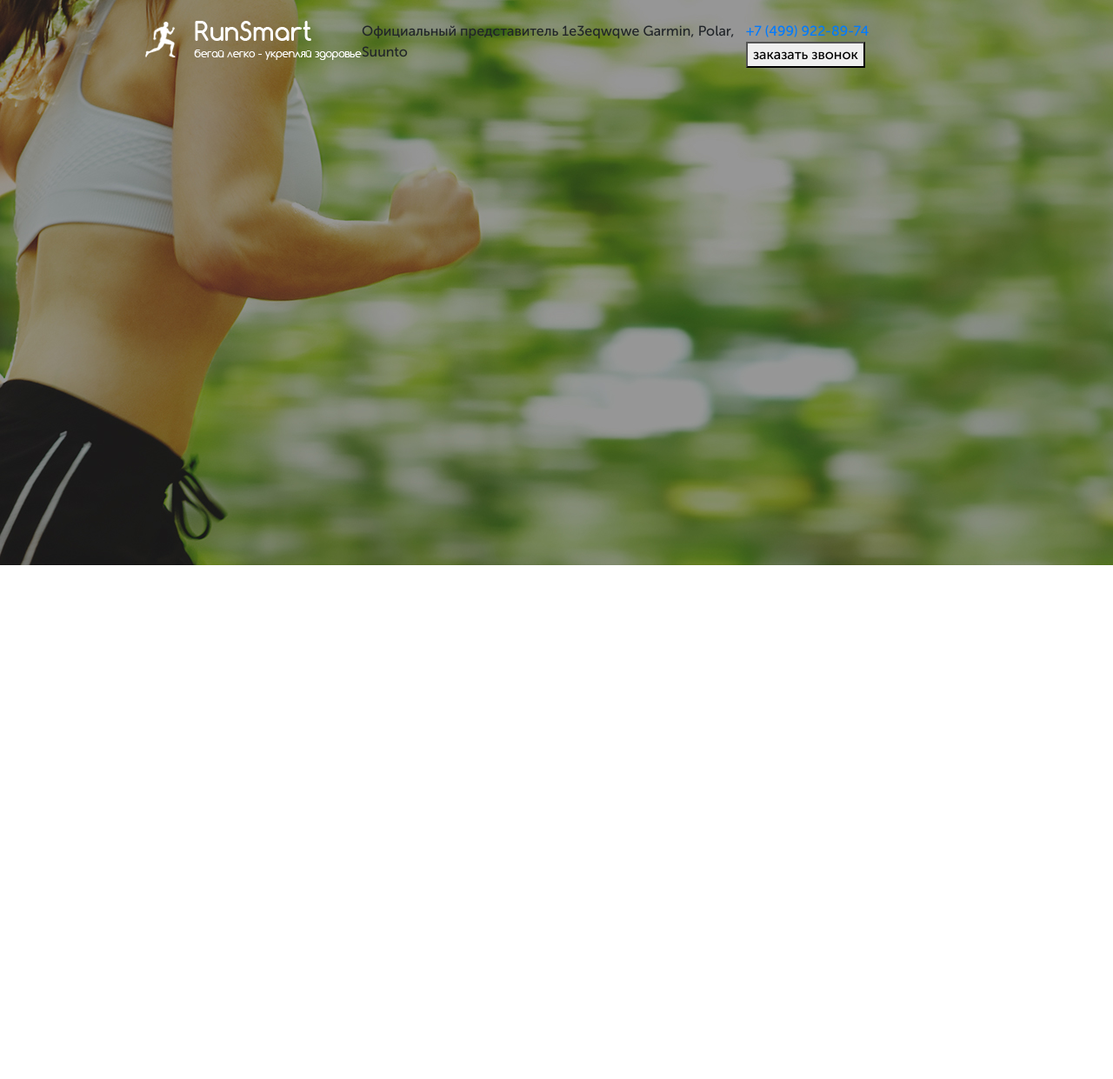
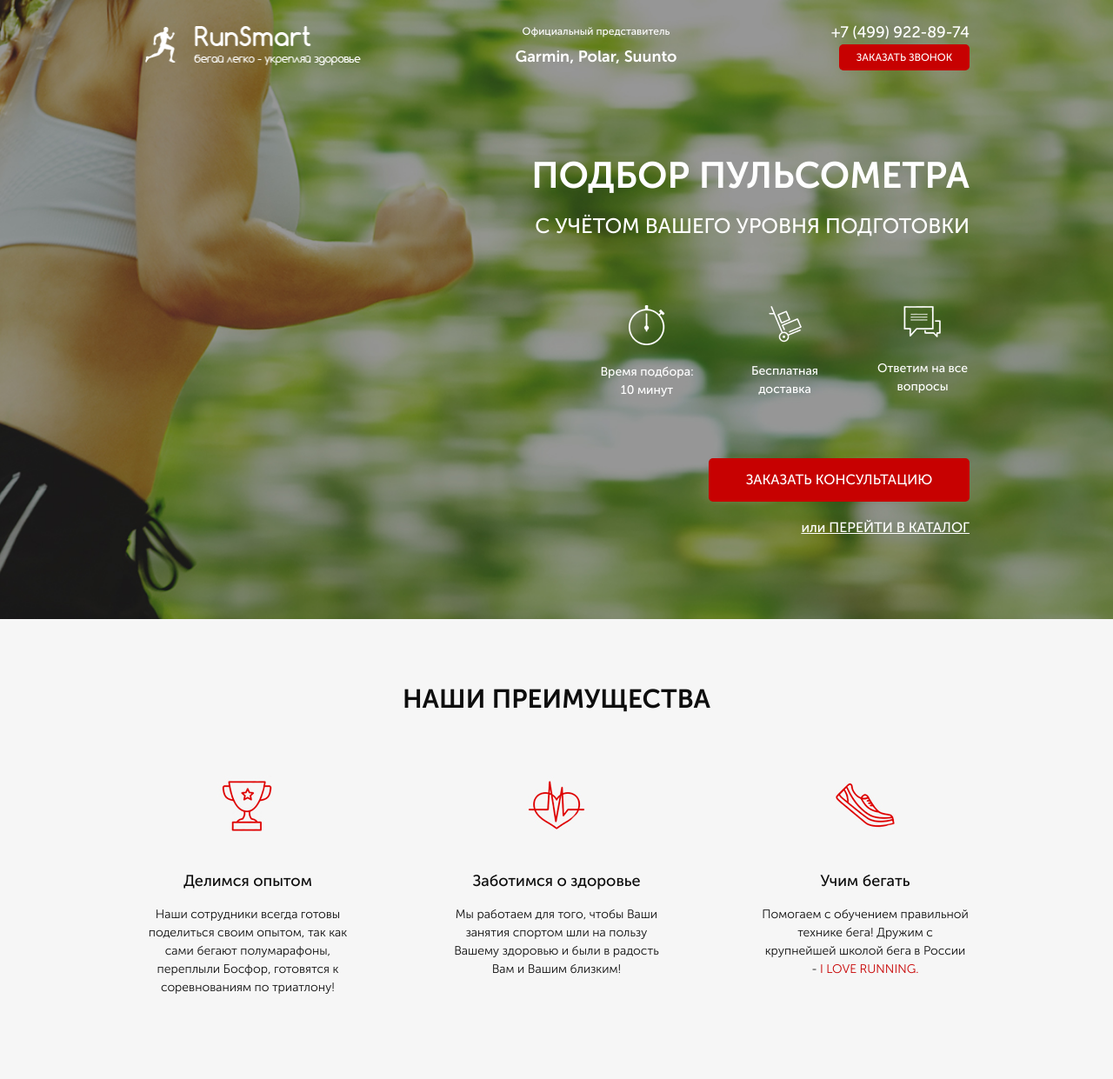
Before and after one commit to Waite777/RunStart, a website: page src/index.html in a window 1280 px wide. Shown: the whole page at 87% size. Before the commit the page ends 800 px from the top, so only its background shows below. Drawn offline with Linux system fonts and the light colour scheme.

Commit message:
header, main

```diff
--- a/src/index.html
+++ b/src/index.html
@@ -19,7 +19,7 @@
                <img src="img/logo.png" alt="logo">
             </a>
             <div class="header__official">
-               Официальный представитель 1e3eqwqwe
+               Официальный представитель
                <span>Garmin, Polar, Suunto</span>
             </div>
             <div class="header__contacts">
@@ -27,8 +27,64 @@
                <button class="button">заказать звонок</button>
             </div>
          </header>
+         <div class="promo__wrapper">
+            <h1 class="promo__header">Подбор пульсометра</h1>
+            <h2 class="promo__subheader">с учётом Вашего уровня подготовки</h2>
+
+            <div class="promo__icons">
+               <div class="promo__icon">
+                  <img src="img/icon/timer.png" alt="timer">
+                  Время подбора: 10 минут
+               </div>
+               <div class="promo__icon">
+                  <img src="img/icon/app.png" alt="app">
+                  Бесплатная доставка
+               </div>
+               <div class="promo__icon">
+                  <img src="img/icon/messages.png" alt="messages">
+                  Ответим на все вопросы
+               </div>
+            </div>
+
+            <button class="button button-main">заказать консультацию</button>
+            <div class="promo__link">
+               или
+               <a href="#">ПЕРЕЙТИ В КАТАЛОГ</a>
+            </div>
+         </div>
       </div>
    </div>
+
+   <section class="advantages">
+      <div class="container">
+         <h2 class="advantages__title">НАШИ ПРЕИМУЩЕСТВА</h2>
+         <div class="advantages__wrapper">
+            <div class="advantages__box">
+               <div class="advantages__img"><img src="img/icon/cup.jpg" alt="cup"></div>
+               <h3 class="advantages__descr">Делимся опытом</h3>
+               <div class="advantages__text">Наши сотрудники всегда готовы поделиться своим опытом, так как сами бегают
+                  полумарафоны, переплыли Босфор, готовятся к соревнованиям по триатлону!</div>
+            </div>
+
+            <div class="advantages__box">
+               <div class="advantages__img"><img src="img/icon/heart.jpg" alt="heart"></div>
+               <h3 class="advantages__descr">Заботимся о здоровье</h3>
+               <div class="advantages__text">Мы работаем для того, чтобы Ваши занятия спортом шли на пользу Вашему
+                  здоровью и были в радость Вам и Вашим близким!
+               </div>
+            </div>
+
+            <div class="advantages__box">
+               <div class="advantages__img"><img src="img/icon/shoe.jpg" alt="shoe"></div>
+               <h3 class="advantages__descr">Учим бегать</h3>
+               <div class="advantages__text">Помогаем с обучением
+                  правильной технике бега! Дружим с крупнейшей школой бега в России - <a href="#">I LOVE RUNNING.</a>
+               </div>
+            </div>
+
+         </div>
+      </div>
+   </section>
 </body>
 
 </html>
--- a/src/sass/_header.scss
+++ /dev/null
@@ -1,5 +0,0 @@
-.header {
-   display: flex;
-   justify-content: space-between;
-   justify-content: center;
-}
--- a/src/sass/_promo.scss
+++ /dev/null
@@ -1,5 +0,0 @@
-.promo {
-   min-height: 650px;
-   padding: 24px 0 93px 0;
-   background: url("../img/bg/bg1.jpg") center (center/cover) no-repeat;
-}
--- /dev/null
+++ b/src/sass/blocks/_advantages.scss
@@ -0,0 +1,45 @@
+.advantages {
+   min-height: 470px;
+   padding: 70px 0 95px 0;
+   background-color: #f6f6f6;
+
+   &__title {
+      font-size: 30px;
+      font-weight: 700;
+      text-align: center;
+      text-transform: uppercase;
+      color: #0d0d0d;
+      margin-bottom: 65px;
+   }
+
+   &__wrapper {
+      display: flex;
+      flex-direction: row;
+      justify-content: space-between;
+   }
+
+   &__box {
+      width: 240px;
+      display: flex;
+      flex-direction: column;
+      align-items: center;
+   }
+
+   &__descr {
+      margin-top: 38px;
+      font-size: 18px;
+      font-weight: 400;
+      color: #0d0d0d;
+   }
+
+   &__text {
+      margin-top: 6px;
+      font-size: 14px;
+      font-weight: 300;
+      text-align: center;
+      color: #0d0d0d;
+      a {
+         color: $main-color;
+      }
+   }
+}
--- /dev/null
+++ b/src/sass/blocks/_buttons.scss
@@ -0,0 +1,19 @@
+.button {
+   width: 150px;
+   height: 30px;
+   border-radius: 5px;
+   background-color: $main-color;
+   border: none;
+
+   font-size: 12px;
+   font-weight: 500;
+   text-align: center;
+   text-transform: uppercase;
+   color: #ffffff;
+   &-main {
+      width: 300px;
+      height: 50px;
+      font-size: 16px;
+      margin-top: 68px;
+   }
+}
--- /dev/null
+++ b/src/sass/blocks/_header.scss
@@ -0,0 +1,43 @@
+.header {
+   display: flex;
+   justify-content: space-between;
+   align-items: center;
+   &__logo {
+      width: 250px;
+      img {
+         width: 100%;
+      }
+   }
+
+   &__official {
+      font-size: 12px;
+      font-weight: 500;
+      text-align: center;
+      color: #ffffff;
+
+      span {
+         display: block;
+         font-size: 18px;
+         font-weight: bold;
+         color: #ffffff;
+         margin-top: 7px;
+      }
+   }
+
+   &__phone {
+      display: block;
+      font-size: 18px;
+      font-weight: 400;
+      color: #ffffff;
+      &:hover {
+         color: #ffffff;
+         text-decoration: none;
+      }
+   }
+
+   &__contacts {
+      display: flex;
+      flex-direction: column;
+      align-items: flex-end;
+   }
+}
--- /dev/null
+++ b/src/sass/blocks/_promo.scss
@@ -0,0 +1,59 @@
+.promo {
+   min-height: 650px;
+   padding: 24px 0 93px 0;
+   background: url("../img/bg/bg1.jpg") center (center/cover) no-repeat;
+
+   &__wrapper {
+      display: flex;
+      flex-direction: column;
+      align-items: flex-end;
+      margin-top: 90px;
+   }
+
+   &__header {
+      font-size: 42px;
+      font-weight: 700;
+      color: #ffffff;
+      text-transform: uppercase;
+   }
+
+   &__subheader {
+      font-size: 24px;
+      font-weight: 500;
+      color: #ffffff;
+      text-transform: uppercase;
+   }
+
+   &__icons {
+      margin-top: 65px;
+      width: 425px;
+      display: flex;
+      justify-content: space-between;
+   }
+
+   &__icon {
+      width: 108px;
+      text-align: center;
+      font-size: 14px;
+      font-weight: 500;
+      color: #ffffff;
+      img {
+         display: block;
+         margin: 0 auto;
+         margin-bottom: 20px;
+      }
+   }
+
+   &__link {
+      font-size: 16px;
+      font-weight: 500;
+      color: #ffffff;
+      text-decoration: underline;
+      margin-top: 18px;
+      a {
+         color: #ffffff;
+         text-transform: uppercase;
+         text-decoration: underline;
+      }
+   }
+}
--- a/src/sass/style.scss
+++ b/src/sass/style.scss
@@ -1,7 +1,9 @@
-@import "variables";
-@import "promo";
-@import "header";
-@import "mixins";
+@import "base/variables";
+@import "base/mixins";
+@import "blocks/promo";
+@import "blocks/header";
+@import "blocks/buttons";
+@import "blocks/advantages";
 
 * {
    font-family: "Museo Sans Cyrl", sans-serif;
```
Also changed, not shown: src/css/style.min.css, src/sass/base/_mixins.scss (added), src/sass/base/_variables.scss (renamed from src/sass/_variables.scss).
